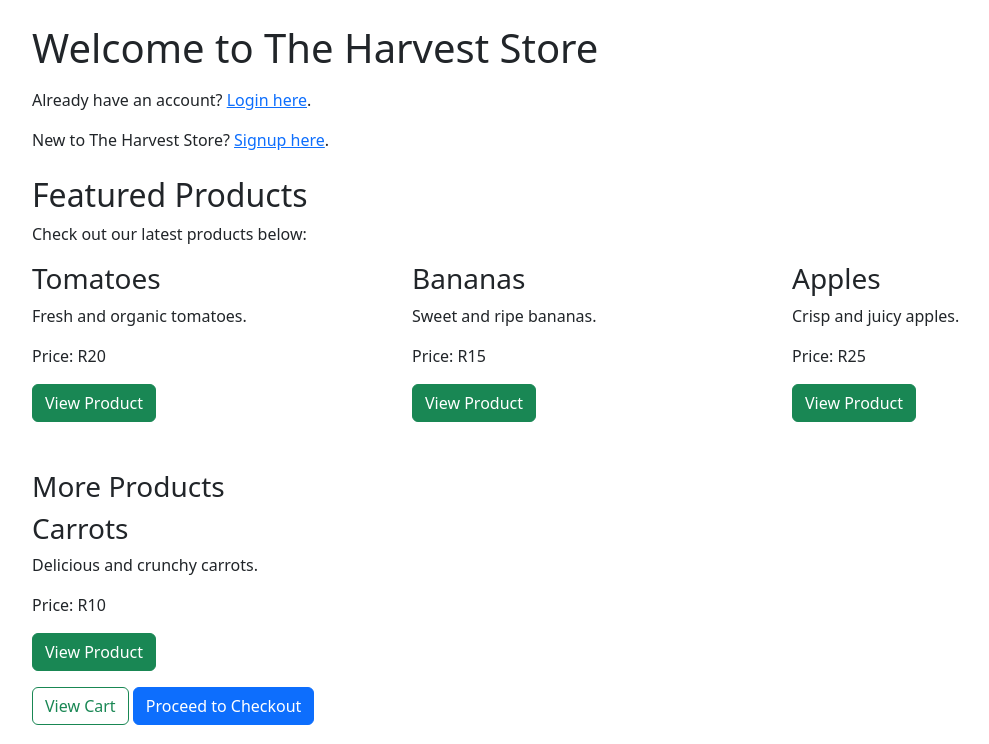
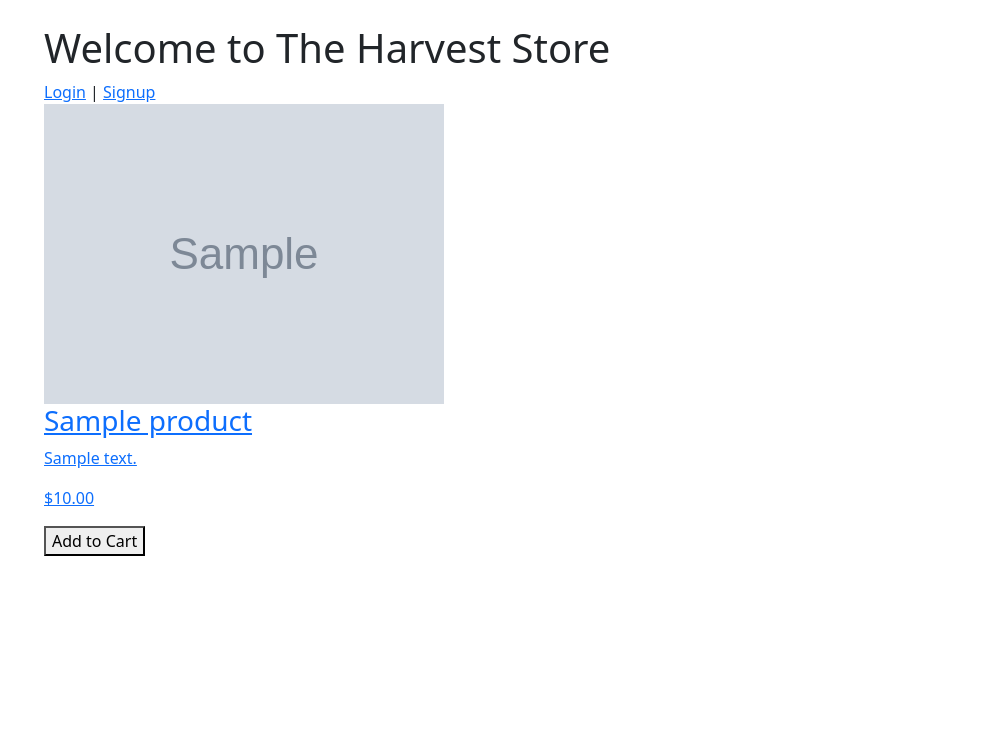
Before and after one commit to Ncongwana-808/The-Harvest-Store, a Flask app: template templates/home.html in a window 1280 px wide. Shown: the part 56-800 px from the top of the page, without its empty margins (50-1039 px from the left). Run offline with Flask 3, Linux system fonts and the light colour scheme; the template is opened without the code that fills it: most values are stand-ins (such as "Sample title", 1, 10 or a date in 2020); grey boxes marked "Sample" are stand-in pictures; some libraries are stand-ins or nearby versions.

Commit message:
`Refactored code to use Supabase for authentication and database operations, updated templates to reflect changes.` Disabled the policy setting in the supabase of the products so they can display

```diff
--- a/app.py
+++ b/app.py
@@ -1,18 +1,27 @@
-from flask import Flask, render_template, session,request, redirect, url_for, flash
+from dotenv import load_dotenv
+import os
+load_dotenv()
+
+from flask import Flask, render_template, session, request, redirect, url_for, flash
 from nlp_utils import extract_order_items
-from models import db, bcrypt, User
-from supabase_client import create_user
+from supabase_client import create_user, login_user
 
-import os
+
+from supabase import create_client
 
 app = Flask(__name__)
 app.secret_key = os.urandom(24)
 
-app.config['SQLALCHEMY_DATABASE_URI'] = 'sqlite:///site.db'
-app.config['SQLALCHEMY_TRACK_MODIFICATIONS'] = False
+# Initialize Supabase client
+SUPABASE_URL = os.environ.get("SUPABASE_URL")
+SUPABASE_KEY = os.environ.get("SUPABASE_KEY")
 
-db.init_app(app)
-bcrypt.init_app(app)
+print("SUPABASE_URL =", SUPABASE_URL)
+print("SUPABASE_KEY =", "Exists" if SUPABASE_KEY else "Missing")
+supabase = create_client(SUPABASE_URL, SUPABASE_KEY)
+
+data = supabase.table("products").select("*").execute()
+print("Supabase data:", data)
 
 @app.route("/")
 def landing():
@@ -21,48 +30,75 @@ def landing():
 @app.route("/login", methods=["GET", "POST"])
 def login():
     if request.method == "POST":
-        username = request.form["username"]
+        email = request.form["email"]
         password = request.form["password"]
 
-        user = User.query.filter_by(username=username).first()
-        if user and bcrypt.check_password_hash(user.password, password):
-            session["user_id"] = user.id
-            session["username"] = user.username
-            flash("Login successful!")
-            return redirect(url_for("home"))
-        else:
-            flash("Invalid credentials")
-            return redirect(url_for("login"))
+        try:
+            response = login_user(email, password)
+            if response.user:
+                session["user_id"] = response.user.id
+                session["email"] = response.user.email
+                flash("Login successful!")
+                return redirect(url_for("home"))
+            else:
+                flash("Login failed. Check credentials.")
+        except Exception as e:
+            flash(f"Error: {e}")
+        return redirect(url_for("login"))
     return render_template("login.html")
-
 
 @app.route("/signup", methods=["GET", "POST"])
 def signup():
+
     if request.method == "POST":
-        username = request.form["username"]
         email = request.form["email"]
-        password = bcrypt.generate_password_hash(request.form["password"]).decode("utf-8")
+        password = request.form["password"]
 
-        response = create_user(username, email, password)
-        if response.data:
-            flash("Account created! You can now log in.")
-            return redirect(url_for("login"))
-        else:
-            flash("Error creating account.")
-            return redirect(url_for("signup"))
+        try:
+            response = create_user(email, password)
+            if response.user:
+                flash("Account created! Please check your email to confirm and then log in.")
+                return redirect(url_for("login"))
+            else:
+                flash("Signup failed.")
+        except Exception as e:
+            flash(f"Error: {e}")
+        return redirect(url_for("signup"))
 
     return render_template("signup.html")
 
+@app.route("/home")
+def home():
+    try:
+        response = supabase.table("products").select("*").execute()
+        print("Supabase response:", response)
+        print("Response dir:", dir(response))
+        print("Response as dict:", response.__dict__ if hasattr(response, '__dict__') else response)
+        products = getattr(response, "data", None)
+        if products is None:
+            products = response.get("data", []) if isinstance(response, dict) else []
+        print("Products:", products)
+        if products:
+            return render_template("home.html", products=products)
+        else:
+            flash("No products found.")
+            return render_template("home.html", products=[])
+    except Exception as e:
+        import traceback
+        print(traceback.format_exc())
+        flash(f"Error loading products: {e}")
+        return render_template("home.html", products=[])
 
 
-@app.route("/home")
-def home():
-    return render_template("home.html")
 
-@app.route("/product/<int:id>")
+@app.route("/product/<string:id>")
 def product_detail(id):
-    # Placeholder for product details
-    return render_template("product_detail.html", product_id=id)
+    result = supabase.table("products").select("*").eq("id", id).single().execute()
+    product = result.data
+    return render_template("product_detail.html", product=product)
+
+
+
 
 @app.route("/cart")
 def cart():
@@ -76,6 +112,7 @@ def checkout():
     if "user_id" not in session:
         flash("Please log in to proceed to checkout.")
         return redirect(url_for("login"))
+
     if request.method == "POST":
         order_text = request.form["order_text"]
         items = extract_order_items(order_text)
@@ -92,9 +129,5 @@ def logout():
     flash("You have been logged out.")
     return redirect(url_for("landing"))
 
-
-with app.app_context():
-    db.create_all()
-
 if __name__ == "__main__":
     app.run(debug=True)
--- a/templates/home.html
+++ b/templates/home.html
@@ -1,56 +1,44 @@
-<!-- templates/home.html -->
 {% extends "base.html" %}
 
 {% block title %}Home{% endblock %}
 
 {% block content %}
+<div class="container">
   <h1>Welcome to The Harvest Store</h1>
 
-  {% if session.username %}
-    <p>Welcome, {{ session.username }} | <a href="/logout">Logout</a></p>
+  <!-- User interface for login and signup -->
+  {% if session.email %}
+    <p>Welcome, {{ session.email }} | <a href="/logout">Logout</a></p>
   {% else %}
-    <p class="mt-3">Already have an account? <a href="/login">Login here</a>.</p>
-    <p class="mt-3">New to The Harvest Store? <a href="/signup">Signup here</a>.</p>
+    <a href="/login">Login</a> | <a href="/signup">Signup</a>
   {% endif %}
 
-  <h2 class="mt-4">Featured Products</h2>
-  <p>Check out our latest products below:</p>
-
-  <div class="row">
-    <div class="col-md-4">
-      <h3>Tomatoes</h3>
-      <p>Fresh and organic tomatoes.</p>
-      <p>Price: R20</p>
-      <a href="/product/1" class="btn btn-success">View Product</a>
-    </div>
-    <div class="col-md-4">
-      <h3>Bananas</h3>
-      <p>Sweet and ripe bananas.</p>
-      <p>Price: R15</p>
-      <a href="/product/2" class="btn btn-success">View Product</a>
-    </div>
-    <div class="col-md-4">
-      <h3>Apples</h3>
-      <p>Crisp and juicy apples.</p>
-      <p>Price: R25</p>
-      <a href="/product/3" class="btn btn-success">View Product</a>
-    </div>
+  <!-- Product Grid -->
+  <div class="product-grid">
+    {% if products %}
+      {% for product in products %}
+        <div class="product-card">
+          <a href="/product/{{ product.id }}">
+            <img src="{{ product.image_url }}" alt="{{ product.name }}" class="product-image">
+            <div class="product-info">
+              <h3>{{ product.name }}</h3>
+              <p class="product-description">{{ product.description }}</p>
+              <p class="product-price">${{ "%.2f"|format(product.price) }}</p>
+            </div>
+          </a>
+          <button class="add-to-cart" onclick="window.location.href='/cart/add/{{ product.id }}'">
+            Add to Cart
+          </button>
+        </div>
+      {% endfor %}
+    {% else %}
+      <p>No products available at the moment.</p>
+    {% endif %}
   </div>
-
-  <h3 class="mt-5">More Products</h3>
-  <div class="row">
-    <div class="col-md-4">
-      <h3>Carrots</h3>
-      <p>Delicious and crunchy carrots.</p>
-      <p>Price: R10</p>
-      <a href="/product/4" class="btn btn-success">View Product</a>
-    </div>
-  </div>
-
-  <a href="/cart" class="btn btn-outline-success mt-3">View Cart</a>
-    <a href="/checkout" class="btn btn-primary mt-3">Proceed to Checkout</a>
+</div>
 
 {% endblock %}
+
 {% block footer %}
   <footer>
     <p>&copy; 2025 The Harvest Store</p>
--- a/templates/index.html
+++ b/templates/index.html
@@ -20,6 +20,7 @@
 
 
 {% endblock %}
+
 {% block footer %}
   <footer>
     <p>&copy; 2025 The Harvest Store</p>
--- a/templates/product.html
+++ b/templates/product.html
@@ -10,9 +10,9 @@
     <!-- Example product details -->
      <p>Product Name: {{ product.name }}</p>
      <p>Product Price: {{ product.price }}</p>
-        <p>Product Description: {{ product.description }}</p>
-    <p>Product ID: {{ product.id }}</p>
-    <p>Product Category: {{ product.category }}</p>
+      <p>Product Description: {{ product.description }}</p>
+     <p>Product ID: {{ product.id }}</p>
+      <p>Product Category: {{ product.category }}</p>
 
     <p>Product Stock: {{ product.stock }}</p>
     <p>Product Image: <img src="{{ product.image_url }}" alt="{{ product.name }}"></p>
```
Also changed, not shown: supabase_client.py (+6 -12 lines), templates/login.html (+5 -11 lines), templates/product_detail.html (added, +24 -0 lines), templates/signup.html (+6 -22 lines), images/bananas.jpg (added).
